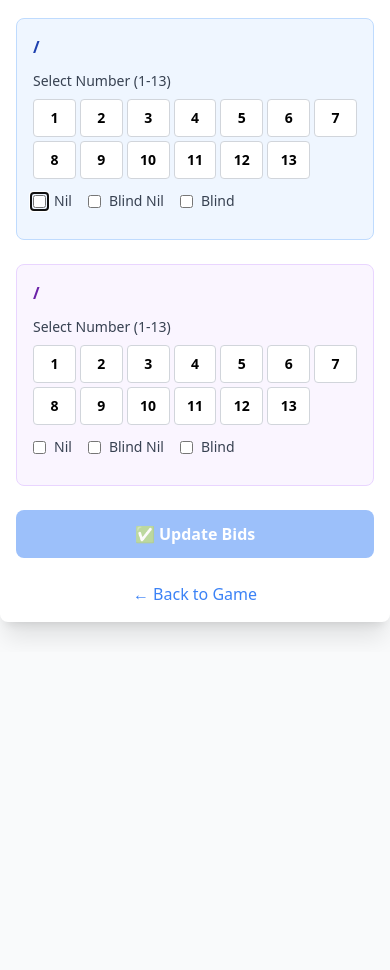
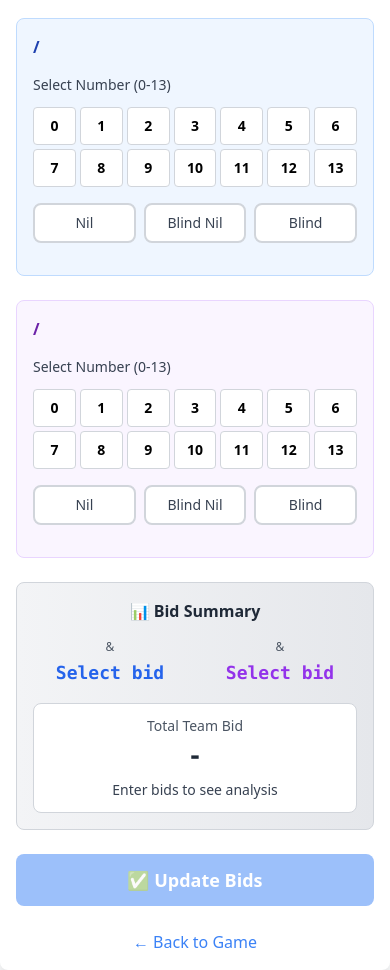
Before and after one commit to matt-ortiz/spades, a Flask app: template templates/edit_bids.html in a window 390 px wide. Shown: the part 224-1194 px from the top of the page. Before the commit the page ends 861 px from the top, so only its background shows below. Run offline with Flask 3, Linux system fonts and the light colour scheme; the template is opened without the code that fills it, so the values that code supplies are empty; some libraries are stand-ins or nearby versions.

Commit message:
More Template Updates

```diff
--- a/templates/edit_bids.html
+++ b/templates/edit_bids.html
@@ -9,38 +9,42 @@
 {% block content %}
 {{ team_scores(game) }}
 
-<div class="mb-4">
-    <h3 class="text-lg font-semibold text-gray-800 mb-4">✏️ Edit Round {{ round.round_number }} Bids</h3>
+<div class="mb-4 md:mb-6">
+    <h3 class="text-lg md:text-xl font-semibold text-gray-800 mb-4">✏️ Edit Round {{ round.round_number }} Bids</h3>
 </div>
 
-<form method="POST" id="bidForm" class="space-y-6">
-    <div class="space-y-6">
+<form method="POST" id="bidForm" class="space-y-6 md:space-y-8">
+    <div class="grid grid-cols-1 lg:grid-cols-2 gap-6 md:gap-8">
         <!-- Team 1 Bid Section -->
-        <div class="bg-blue-50 rounded-lg p-4 border border-blue-200">
-            <h4 class="text-base font-semibold text-blue-800 mb-3">{{ game.team1_player1 }}/{{ game.team1_player2 }}</h4>
+        <div class="bg-blue-50 rounded-lg p-4 md:p-6 border border-blue-200">
+            <h4 class="text-base md:text-lg font-semibold text-blue-800 mb-4 md:mb-6">{{ game.team1_player1 }}/{{ game.team1_player2 }}</h4>
 
-            <div class="mb-3">
-                <label class="block text-sm font-medium text-gray-700 mb-2">Select Number (1-13)</label>
-                <div class="grid grid-cols-7 gap-1">
+            <div class="mb-4 md:mb-6">
+                <label class="block text-sm font-medium text-gray-700 mb-3">Select Number (0-13)</label>
+                <!-- Responsive button grid -->
+                <div class="grid grid-cols-7 gap-1 md:gap-2">
+                    <button type="button" class="bg-white border border-gray-300 rounded py-2 md:py-3 px-1 md:px-2 text-sm md:text-base font-semibold hover:bg-blue-100 hover:border-blue-500 focus:outline-none focus:ring-1 focus:ring-blue-500 transition-colors" onclick="selectTeamBid('team1', 0)">
+                        0
+                    </button>
                     {% for i in range(1, 14) %}
-                    <button type="button" class="bg-white border border-gray-300 rounded py-2 px-1 text-sm font-semibold hover:bg-blue-100 hover:border-blue-500 focus:outline-none focus:ring-1 focus:ring-blue-500 transition-colors" onclick="selectTeamBid('team1', {{ i }})">
+                    <button type="button" class="bg-white border border-gray-300 rounded py-2 md:py-3 px-1 md:px-2 text-sm md:text-base font-semibold hover:bg-blue-100 hover:border-blue-500 focus:outline-none focus:ring-1 focus:ring-blue-500 transition-colors" onclick="selectTeamBid('team1', {{ i }})">
                         {{ i }}
                     </button>
                     {% endfor %}
                 </div>
             </div>
 
-            <div class="flex space-x-4 mb-3">
-                <label class="flex items-center cursor-pointer">
-                    <input type="checkbox" id="team1_nil" class="mr-2" onchange="updateTeamBid('team1')">
+            <div class="grid grid-cols-3 gap-2 mb-4">
+                <label class="flex items-center justify-center cursor-pointer bg-white border-2 border-gray-300 rounded-lg py-2 px-3 hover:border-blue-400 transition-colors has-[:checked]:border-blue-500 has-[:checked]:bg-blue-50" onclick="toggleBidType('team1', 'nil', event)">
+                    <input type="radio" name="team1_bid_type" value="nil" class="sr-only">
                     <span class="text-sm font-medium text-gray-700">Nil</span>
                 </label>
-                <label class="flex items-center cursor-pointer">
-                    <input type="checkbox" id="team1_blind_nil" class="mr-2" onchange="updateTeamBid('team1')">
+                <label class="flex items-center justify-center cursor-pointer bg-white border-2 border-gray-300 rounded-lg py-2 px-3 hover:border-blue-400 transition-colors has-[:checked]:border-blue-500 has-[:checked]:bg-blue-50" onclick="toggleBidType('team1', 'blind_nil', event)">
+                    <input type="radio" name="team1_bid_type" value="blind_nil" class="sr-only">
                     <span class="text-sm font-medium text-gray-700">Blind Nil</span>
                 </label>
-                <label class="flex items-center cursor-pointer">
-                    <input type="checkbox" id="team1_blind" class="mr-2" onchange="updateTeamBid('team1')">
+                <label class="flex items-center justify-center cursor-pointer bg-white border-2 border-gray-300 rounded-lg py-2 px-3 hover:border-blue-400 transition-colors has-[:checked]:border-blue-500 has-[:checked]:bg-blue-50" onclick="toggleBidType('team1', 'blind', event)">
+                    <input type="radio" name="team1_bid_type" value="blind" class="sr-only">
                     <span class="text-sm font-medium text-gray-700">Blind</span>
                 </label>
             </div>
@@ -49,31 +53,35 @@
         </div>
 
         <!-- Team 2 Bid Section -->
-        <div class="bg-purple-50 rounded-lg p-4 border border-purple-200">
-            <h4 class="text-base font-semibold text-purple-800 mb-3">{{ game.team2_player1 }}/{{ game.team2_player2 }}</h4>
+        <div class="bg-purple-50 rounded-lg p-4 md:p-6 border border-purple-200">
+            <h4 class="text-base md:text-lg font-semibold text-purple-800 mb-4 md:mb-6">{{ game.team2_player1 }}/{{ game.team2_player2 }}</h4>
 
-            <div class="mb-3">
-                <label class="block text-sm font-medium text-gray-700 mb-2">Select Number (1-13)</label>
-                <div class="grid grid-cols-7 gap-1">
+            <div class="mb-4 md:mb-6">
+                <label class="block text-sm font-medium text-gray-700 mb-3">Select Number (0-13)</label>
+                <!-- Responsive button grid -->
+                <div class="grid grid-cols-7 gap-1 md:gap-2">
+                    <button type="button" class="bg-white border border-gray-300 rounded py-2 md:py-3 px-1 md:px-2 text-sm md:text-base font-semibold hover:bg-purple-100 hover:border-purple-500 focus:outline-none focus:ring-1 focus:ring-purple-500 transition-colors" onclick="selectTeamBid('team2', 0)">
+                        0
+                    </button>
                     {% for i in range(1, 14) %}
-                    <button type="button" class="bg-white border border-gray-300 rounded py-2 px-1 text-sm font-semibold hover:bg-purple-100 hover:border-purple-500 focus:outline-none focus:ring-1 focus:ring-purple-500 transition-colors" onclick="selectTeamBid('team2', {{ i }})">
+                    <button type="button" class="bg-white border border-gray-300 rounded py-2 md:py-3 px-1 md:px-2 text-sm md:text-base font-semibold hover:bg-purple-100 hover:border-purple-500 focus:outline-none focus:ring-1 focus:ring-purple-500 transition-colors" onclick="selectTeamBid('team2', {{ i }})">
                         {{ i }}
                     </button>
                     {% endfor %}
                 </div>
             </div>
 
-            <div class="flex space-x-4 mb-3">
-                <label class="flex items-center cursor-pointer">
-                    <input type="checkbox" id="team2_nil" class="mr-2" onchange="updateTeamBid('team2')">
+            <div class="grid grid-cols-3 gap-2 mb-4">
+                <label class="flex items-center justify-center cursor-pointer bg-white border-2 border-gray-300 rounded-lg py-2 px-3 hover:border-purple-400 transition-colors has-[:checked]:border-purple-500 has-[:checked]:bg-purple-50" onclick="toggleBidType('team2', 'nil', event)">
+                    <input type="radio" name="team2_bid_type" value="nil" class="sr-only">
                     <span class="text-sm font-medium text-gray-700">Nil</span>
                 </label>
-                <label class="flex items-center cursor-pointer">
-                    <input type="checkbox" id="team2_blind_nil" class="mr-2" onchange="updateTeamBid('team2')">
+                <label class="flex items-center justify-center cursor-pointer bg-white border-2 border-gray-300 rounded-lg py-2 px-3 hover:border-purple-400 transition-colors has-[:checked]:border-purple-500 has-[:checked]:bg-purple-50" onclick="toggleBidType('team2', 'blind_nil', event)">
+                    <input type="radio" name="team2_bid_type" value="blind_nil" class="sr-only">
                     <span class="text-sm font-medium text-gray-700">Blind Nil</span>
                 </label>
-                <label class="flex items-center cursor-pointer">
-                    <input type="checkbox" id="team2_blind" class="mr-2" onchange="updateTeamBid('team2')">
+                <label class="flex items-center justify-center cursor-pointer bg-white border-2 border-gray-300 rounded-lg py-2 px-3 hover:border-purple-400 transition-colors has-[:checked]:border-purple-500 has-[:checked]:bg-purple-50" onclick="toggleBidType('team2', 'blind', event)">
+                    <input type="radio" name="team2_bid_type" value="blind" class="sr-only">
                     <span class="text-sm font-medium text-gray-700">Blind</span>
                 </label>
             </div>
@@ -82,31 +90,36 @@
         </div>
     </div>
 
-    <div id="bid_summary" class="hidden bg-gray-50 rounded-lg p-4 border border-gray-200">
-        <h4 class="font-semibold text-gray-800 mb-3">📊 Bid Summary</h4>
-        <div class="grid grid-cols-2 gap-4 text-sm mb-4">
-            <div class="bg-blue-50 p-3 rounded border border-blue-200">
-                <div class="font-medium text-blue-800">{{ game.team1_player1 }}/{{ game.team1_player2 }}</div>
-                <div id="team1_bid_summary" class="text-blue-700"></div>
+    <!-- Bid Summary Section - Always Visible -->
+    <div id="bid_summary" class="bg-gradient-to-r from-gray-100 to-gray-200 rounded-lg p-4 md:p-6 border border-gray-300 text-gray-800">
+        <h4 class="font-bold text-gray-800 mb-4 md:mb-6 text-center">📊 Bid Summary</h4>
+
+        <!-- Team bids in scoreboard style -->
+        <div class="grid grid-cols-2 gap-4 mb-4">
+            <div class="text-center">
+                <div class="text-xs text-gray-600 mb-1">{{ game.team1_player1 }} & {{ game.team1_player2 }}</div>
+                <div id="team1_bid_summary" class="text-lg font-bold font-mono text-blue-600">Select bid</div>
             </div>
-            <div class="bg-purple-50 p-3 rounded border border-purple-200">
-                <div class="font-medium text-purple-800">{{ game.team2_player1 }}/{{ game.team2_player2 }}</div>
-                <div id="team2_bid_summary" class="text-purple-700"></div>
+            <div class="text-center">
+                <div class="text-xs text-gray-600 mb-1">{{ game.team2_player1 }} & {{ game.team2_player2 }}</div>
+                <div id="team2_bid_summary" class="text-lg font-bold font-mono text-purple-600">Select bid</div>
             </div>
         </div>
-        <div class="text-center bg-white rounded-lg p-3 border border-gray-200">
-            <div class="font-semibold text-gray-800">Total Bid</div>
-            <div id="total_bid_display" class="text-lg font-bold text-gray-900"></div>
-            <div id="bag_analysis" class="text-sm text-gray-600 mt-1"></div>
+
+        <!-- Total and analysis -->
+        <div class="text-center bg-white rounded-lg p-3 md:p-4 border border-gray-300">
+            <div class="text-sm text-gray-600 mb-1">Total Team Bid</div>
+            <div id="total_bid_display" class="text-2xl md:text-3xl font-bold font-mono text-gray-800 mb-2">-</div>
+            <div id="bag_analysis" class="text-sm text-gray-700">Enter bids to see analysis</div>
         </div>
     </div>
 
-    <button type="submit" class="w-full bg-spades-secondary text-white py-3 px-4 rounded-lg font-semibold hover:bg-blue-600 focus:outline-none focus:ring-2 focus:ring-spades-secondary focus:ring-offset-2 transition-colors btn-animate disabled:opacity-50 disabled:cursor-not-allowed" id="submitBtn" disabled>
+    <button type="submit" class="w-full bg-spades-secondary text-white py-3 md:py-4 px-4 md:px-6 rounded-lg font-semibold hover:bg-blue-600 focus:outline-none focus:ring-2 focus:ring-spades-secondary focus:ring-offset-2 transition-colors btn-animate disabled:opacity-50 disabled:cursor-not-allowed text-lg" id="submitBtn" disabled>
         ✅ Update Bids
     </button>
 </form>
 
-<div class="text-center mt-6">
+<div class="text-center mt-6 md:mt-8">
     <a href="{{ url_for('game', game_id=game.id) }}" class="text-spades-secondary hover:text-blue-600 font-medium">← Back to Game</a>
 </div>
 
@@ -138,29 +151,28 @@ function parseBidAndSetForm(team, bidString) {
 
     // Parse the bid string to extract number and flags
     let number = 0;
-    let nil = false;
-    let blindNil = false;
-    let blind = false;
+    let bidType = 'regular';
 
     if (bidString.endsWith('bn')) {
         // Blind nil combination
         number = parseInt(bidString.slice(0, -2));
-        blindNil = true;
+        bidType = 'blind_nil';
     } else if (bidString.endsWith('n')) {
         // Nil combination
         number = parseInt(bidString.slice(0, -1));
-        nil = true;
+        bidType = 'nil';
     } else if (bidString.endsWith('b')) {
         // Blind bid
         number = parseInt(bidString.slice(0, -1));
-        blind = true;
+        bidType = 'blind';
     } else {
         // Regular bid
         number = parseInt(bidString);
+        bidType = 'regular';
     }
 
-    // Set the number
-    if (number > 0) {
+    // Set the number (including 0)
+    if (number >= 0) {
         selectedNumbers[team] = number;
         // Highlight the selected button
         const button = document.querySelector(`button[onclick="selectTeamBid('${team}', ${number})"]`);
@@ -174,12 +186,35 @@ function parseBidAndSetForm(team, bidString) {
         }
     }
 
-    // Set the checkboxes
-    document.getElementById(`${team}_nil`).checked = nil;
-    document.getElementById(`${team}_blind_nil`).checked = blindNil;
-    document.getElementById(`${team}_blind`).checked = blind;
+    // Set the radio button for bid type
+    if (bidType !== 'regular') {
+        const radio = document.querySelector(`input[name="${team}_bid_type"][value="${bidType}"]`);
+        if (radio) {
+            radio.checked = true;
+        }
+    }
 
     // Update the bid
+    updateTeamBid(team);
+}
+
+function toggleBidType(team, bidType, event) {
+    event.preventDefault();
+
+    const radio = event.currentTarget.querySelector('input[type="radio"]');
+
+    // If this radio is already checked, uncheck it
+    if (radio.checked) {
+        radio.checked = false;
+    } else {
+        // Uncheck all other radios in this group first
+        const allRadios = document.querySelectorAll(`input[name="${team}_bid_type"]`);
+        allRadios.forEach(r => r.checked = false);
+
+        // Then check this one
+        radio.checked = true;
+    }
+
     updateTeamBid(team);
 }
 
@@ -187,7 +222,7 @@ function selectTeamBid(team, number) {
     selectedNumbers[team] = number;
 
     // Update button styles for this team
-    const buttons = document.querySelectorAll(`button[onclick*="selectTeamBid('${team}',"]`);
+    const buttons = document.querySelectorAll(`button[onclick*="selectTeamBid('${team}'"]`);
     buttons.forEach(btn => {
         btn.classList.remove('bg-blue-100', 'bg-purple-100', 'border-blue-500', 'border-purple-500');
         btn.classList.add('bg-white', 'border-gray-300');
@@ -206,33 +241,52 @@ function selectTeamBid(team, number) {
 
 function updateTeamBid(team) {
     const selectedNumber = selectedNumbers[team];
-    const nilChecked = document.getElementById(`${team}_nil`).checked;
-    const blindNilChecked = document.getElementById(`${team}_blind_nil`).checked;
-    const blindChecked = document.getElementById(`${team}_blind`).checked;
+    const selectedBidType = document.querySelector(`input[name="${team}_bid_type"]:checked`)?.value || 'regular';
 
     let display = '';
     let bidString = '';
 
-    if (selectedNumber > 0) {
-        if (nilChecked && blindNilChecked) {
-            display = `${selectedNumber} (with Blind Nil)`;
-            bidString = `${selectedNumber}bn`;
-        } else if (nilChecked) {
-            display = `${selectedNumber} (with Nil)`;
-            bidString = `${selectedNumber}n`;
-        } else if (blindNilChecked) {
-            display = `${selectedNumber} (with Blind Nil)`;
-            bidString = `${selectedNumber}bn`;
-        } else if (blindChecked) {
-            display = `${selectedNumber} (Blind)`;
-            bidString = `${selectedNumber}b`;
+    if (selectedNumber >= 0) { // Changed from > 0 to >= 0 to include 0
+        if (selectedBidType === 'blind_nil') {
+            if (selectedNumber === 0) {
+                display = 'Blind Nil';
+                bidString = '0bn';
+            } else {
+                display = `${selectedNumber} (Blind Nil)`;
+                bidString = `${selectedNumber}bn`;
+            }
+        } else if (selectedBidType === 'nil') {
+            if (selectedNumber === 0) {
+                display = 'Nil';
+                bidString = '0n';
+            } else {
+                display = `${selectedNumber} (Nil)`;
+                bidString = `${selectedNumber}n`;
+            }
+        } else if (selectedBidType === 'blind') {
+            if (selectedNumber === 0) {
+                display = 'Invalid: Cannot bid 0 blind';
+                bidString = '';
+            } else {
+                display = `${selectedNumber} (Blind)`;
+                bidString = `${selectedNumber}b`;
+            }
         } else {
             display = selectedNumber.toString();
             bidString = selectedNumber.toString();
         }
     } else {
-        display = 'Select a number';
-        bidString = '';
+        // selectedNumbers[team] is undefined/not set
+        if (selectedBidType === 'blind_nil') {
+            display = 'Blind Nil';
+            bidString = '0bn';
+        } else if (selectedBidType === 'nil') {
+            display = 'Nil';
+            bidString = '0n';
+        } else {
+            display = 'Select a number';
+            bidString = '';
+        }
     }
 
     document.getElementById(`${team}_bid`).value = bidString;
@@ -245,15 +299,23 @@ function checkFormValidity() {
     const team2Bid = document.getElementById('team2_bid').value;
 
     const submitBtn = document.getElementById('submitBtn');
-    const bidSummary = document.getElementById('bid_summary');
 
     if (team1Bid && team2Bid) {
         submitBtn.disabled = false;
-        bidSummary.classList.remove('hidden');
         updateBidSummary(team1Bid, team2Bid);
     } else {
         submitBtn.disabled = true;
-        bidSummary.classList.add('hidden');
+        // Show placeholder text when no bids selected
+        if (!team1Bid) {
+            document.getElementById('team1_bid_summary').textContent = 'Select bid';
+        }
+        if (!team2Bid) {
+            document.getElementById('team2_bid_summary').textContent = 'Select bid';
+        }
+        if (!team1Bid && !team2Bid) {
+            document.getElementById('total_bid_display').textContent = '-';
+            document.getElementById('bag_analysis').textContent = 'Enter bids to see analysis';
+        }
     }
 }
 
@@ -262,34 +324,36 @@ function updateBidSummary(team1Bid, team2Bid) {
     const team2Value = getBidValue(team2Bid);
     const totalBid = team1Value + team2Value;
 
-    // Update individual team summaries
-    document.getElementById('team1_bid_summary').textContent = `Bid: ${formatBidDisplay(team1Bid)}`;
-    document.getElementById('team2_bid_summary').textContent = `Bid: ${formatBidDisplay(team2Bid)}`;
+    // Update individual team summaries with formatted display
+    document.getElementById('team1_bid_summary').textContent = formatBidDisplay(team1Bid);
+    document.getElementById('team2_bid_summary').textContent = formatBidDisplay(team2Bid);
 
     // Update total bid display
-    document.getElementById('total_bid_display').textContent = `${totalBid} tricks`;
+    document.getElementById('total_bid_display').textContent = totalBid;
 
-    // Calculate bag analysis
+    // Calculate bag analysis with color coding
     const bagAnalysis = document.getElementById('bag_analysis');
     if (totalBid < 13) {
         const potentialBags = 13 - totalBid;
         bagAnalysis.textContent = `${potentialBags} potential bags if all tricks are made`;
-        bagAnalysis.className = 'text-sm text-yellow-600 mt-1';
+        bagAnalysis.className = 'text-sm text-amber-600';
     } else if (totalBid === 13) {
         bagAnalysis.textContent = 'Perfect bid - no bags if all tricks are made';
-        bagAnalysis.className = 'text-sm text-green-600 mt-1';
+        bagAnalysis.className = 'text-sm text-green-600';
     } else {
         const overbid = totalBid - 13;
         bagAnalysis.textContent = `Overbid by ${overbid} - some bids will likely fail`;
-        bagAnalysis.className = 'text-sm text-red-600 mt-1';
+        bagAnalysis.className = 'text-sm text-red-600';
     }
 }
 
 function getBidValue(bidString) {
     if (bidString.endsWith('bn')) {
-        return 0; // Blind nil is always 0
+        const number = parseInt(bidString.slice(0, -2));
+        return isNaN(number) ? 0 : number; // Handle "0bn" (pure blind nil) vs "5bn" (combination)
     } else if (bidString.endsWith('n')) {
-        return parseInt(bidString.slice(0, -1)); // Extract number before 'n' for combination bids
+        const number = parseInt(bidString.slice(0, -1));
+        return isNaN(number) ? 0 : number; // Handle "0n" (pure nil) vs "5n" (combination)
     } else if (bidString.endsWith('b')) {
         return parseInt(bidString.slice(0, -1));
     } else {
@@ -303,11 +367,11 @@ function formatBidDisplay(bidString) {
         if (number === '0') {
             return 'Blind Nil';
         } else {
-            return `${number} (with Blind Nil)`;
+            return `${number} (Blind Nil)`;
         }
     } else if (bidString.endsWith('n')) {
         const number = bidString.slice(0, -1);
-        return `${number} (with Nil)`;
+        return `${number} (Nil)`;
     } else if (bidString.endsWith('b')) {
         return `${bidString.slice(0, -1)} (Blind)`;
     } else {
```
Also changed, not shown: templates/dashboard.html (+4 -10 lines), templates/edit_bids_backup.html (added, +318 -0 lines), templates/game.html (+0 -20 lines).
